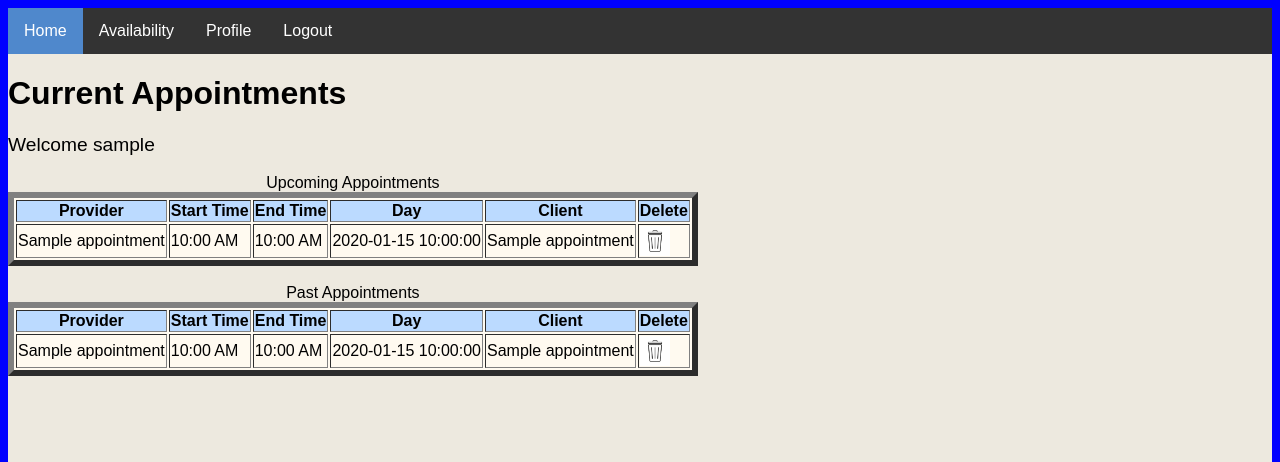
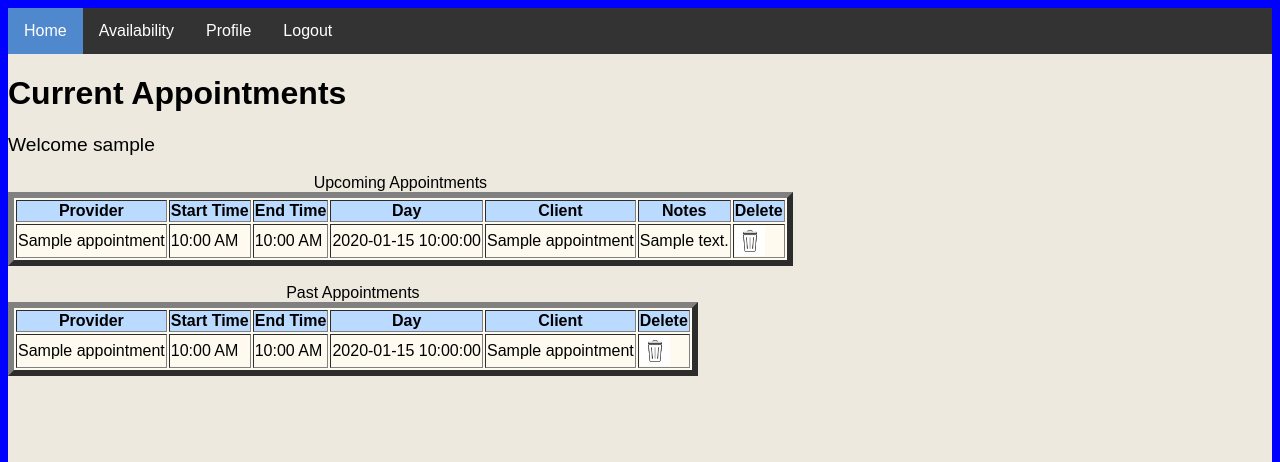
Before and after one commit to aarondunn21/AppointmentScheduler, a Flask app: page /providerHome/1 in a window 1280 px wide. Shown: the top 462 px of the page. Run offline with Flask 3, Linux system fonts and the light colour scheme; a database or web service that is not in the repository returns one stand-in record (values such as "Sample title").

Commit message:
Update providerHome.html

```diff
--- a/templates/providerHome.html
+++ b/templates/providerHome.html
@@ -30,6 +30,7 @@
                 <td>End Time</td>
                 <td>Day</td>
                 <td>Client</td>
+                <td>Notes</td>
                 <td>Delete</td>
                 </thead>
                 <!--Styles for table-->
@@ -41,6 +42,7 @@
                 <td class="time">{{ app['end_time']}}</td>
                 <td>{{ app['date'] }}</td>
                 <td>{{ app['customer_name'] }}</td>
+                    <td>{{ app['Notes'] }}</td>
                 <td><a href="{{ url_for('deleteAppointment', id=user['public_id'] ,appointmentid=app['_id'])}}"><img title="Delete" src="{{url_for('static',filename='imgs/trash.png')}}"></a></img></a></td>
                 </tr>
                 {% endfor %}
```
